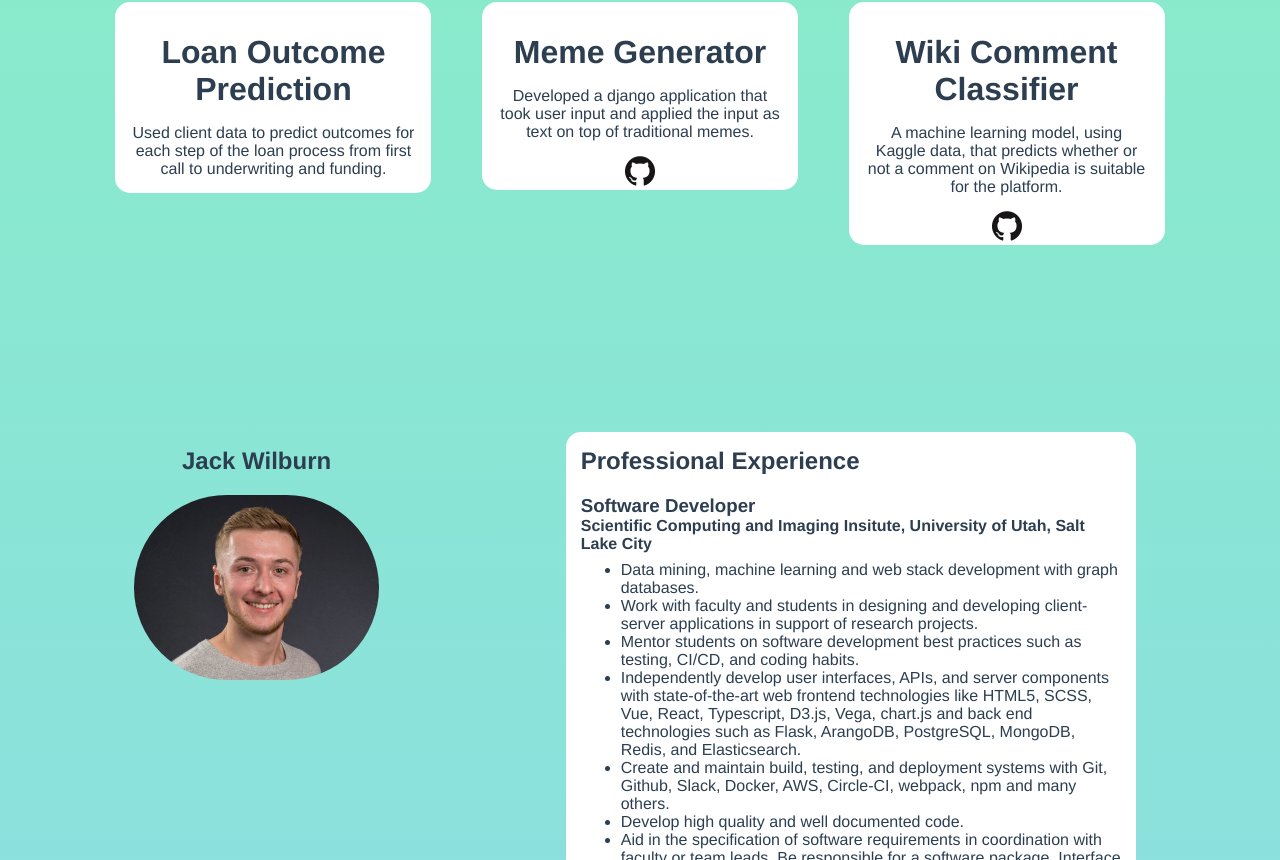
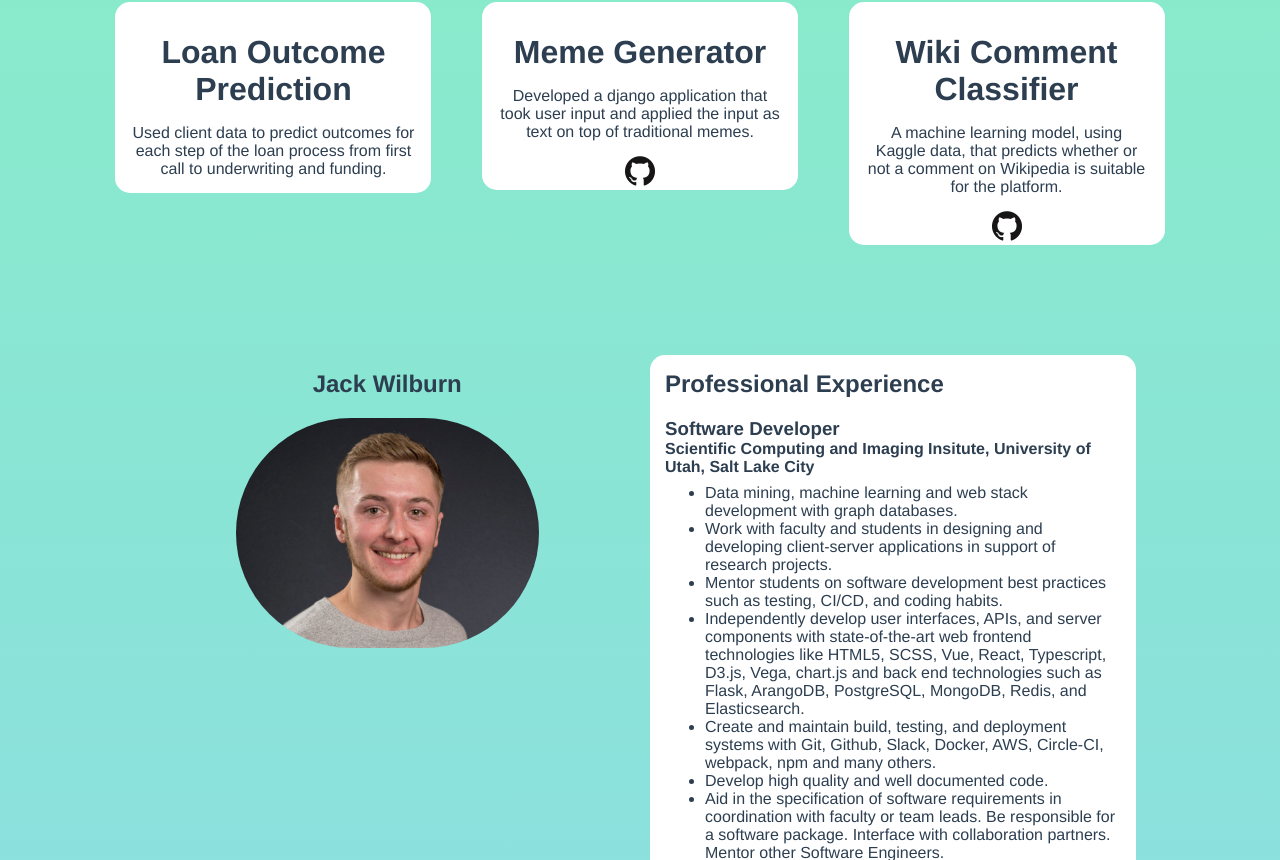
Before and after one commit to JackWilb/jackwilburn.xyz, a Vue app: page / in a window 1280 px wide. Shown: the part 1325-2185 px from the top of the page. Built offline with nearby package versions, Linux system fonts and the light colour scheme.

Commit message:
Fix the responsive design

```diff
--- a/public/index.html
+++ b/public/index.html
@@ -16,6 +16,5 @@
       <strong>We're sorry but jackwilburn.xyz doesn't work properly without JavaScript enabled. Please enable it to continue.</strong>
     </noscript>
     <div id="app"></div>
-    <!-- built files will be auto injected -->
   </body>
 </html>
--- a/src/components/Landing.vue
+++ b/src/components/Landing.vue
@@ -35,7 +35,7 @@ export default {
 
 h1 {
   margin: 0;
-  font-size: 8em;
+  font-size: 500%;
 }
 
 p {
--- a/src/components/ProjectCard.vue
+++ b/src/components/ProjectCard.vue
@@ -21,7 +21,6 @@ export default {
 }
 </script>
 
-<!-- Add "scoped" attribute to limit CSS to this component only -->
 <style scoped>
 .card {
   display:inline-grid;
@@ -32,6 +31,7 @@ export default {
   background-color: white;
   border-radius: 15px;
   text-align: center;
+  min-width: 300px;
 }
 
 h3 {
--- a/src/components/Projects.vue
+++ b/src/components/Projects.vue
@@ -29,18 +29,12 @@ export default {
 }
 </script>
 
-<!-- Add "scoped" attribute to limit CSS to this component only -->
 <style scoped>
 .projects {
   display:table;
   text-align: center;
   height: 100vh;
   width: 100%;
-}
-
-.text {
-  display: table-cell;
-  vertical-align: middle;
 }
 
 h2 {
--- a/src/components/Resume.vue
+++ b/src/components/Resume.vue
@@ -83,32 +83,37 @@ export default {
 }
 </script>
 
-<!-- Add "scoped" attribute to limit CSS to this component only -->
 <style scoped>
 .resume {
   display:table;
+  text-align: center;
   height: 100vh;
   width: 100%;
 }
 
 .left {
-  padding: 4%;
-  padding-left: 10%;
-  display: table-cell;
   text-align: center;
-  width: 25%;
+  width: 40%;
+  display:inline-grid;
+  border-radius: 15px;
+  text-align: center;
+  min-width: 300px;
 }
 
 .right {
-  padding: 10%;
-  display: table-cell;
   text-align: left;
-  width: 50%;
+  width: 40%;
+  display:inline-grid;
+  margin-top: 50px;
+  margin-bottom: 50px;
+  border-radius: 15px;
+  min-width: 300px;
 }
 
 #headshot {
+  margin-left: 20%;
   padding: 0;
-  width: 100%;
+  width: 60%;
   border-radius: 400px;
 }
 
```
